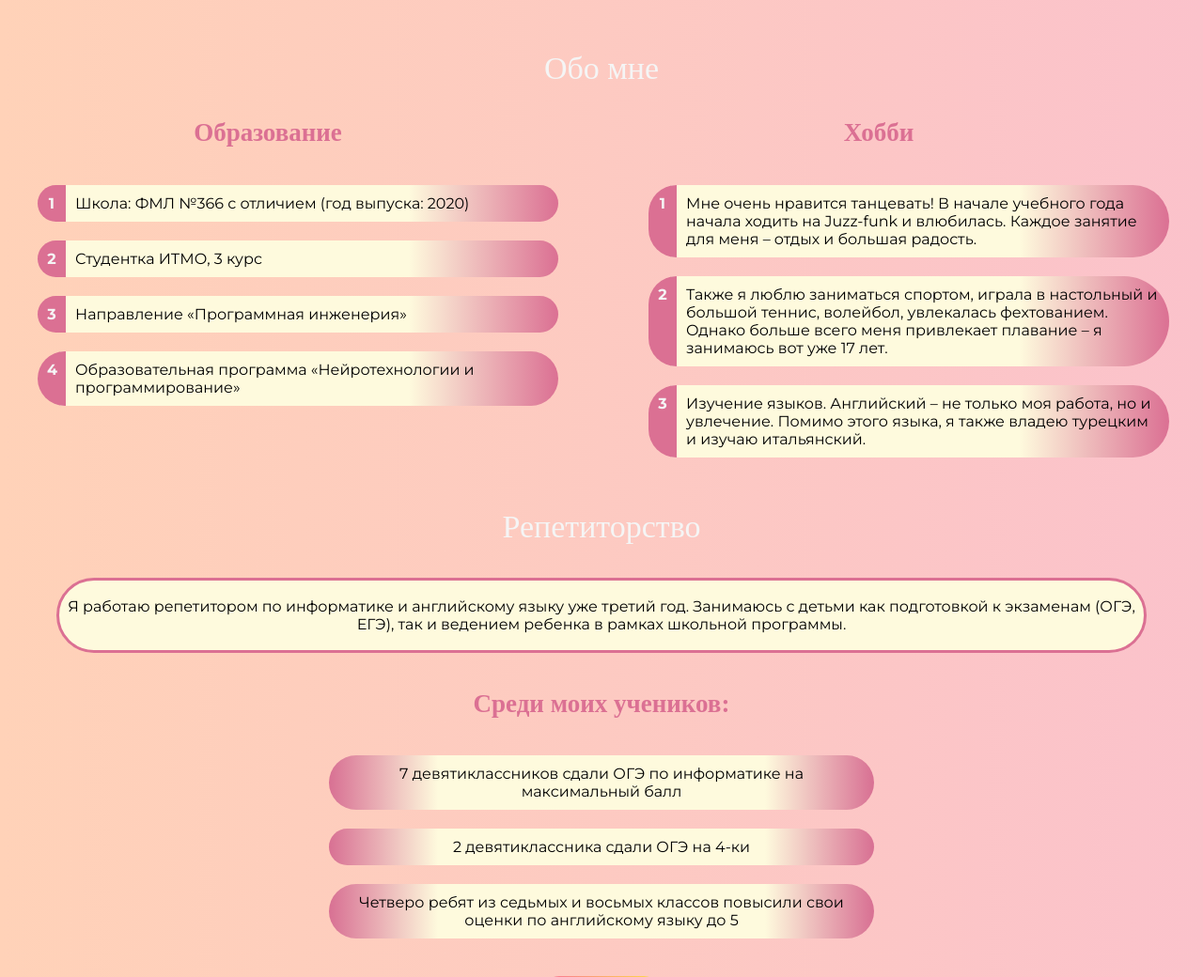
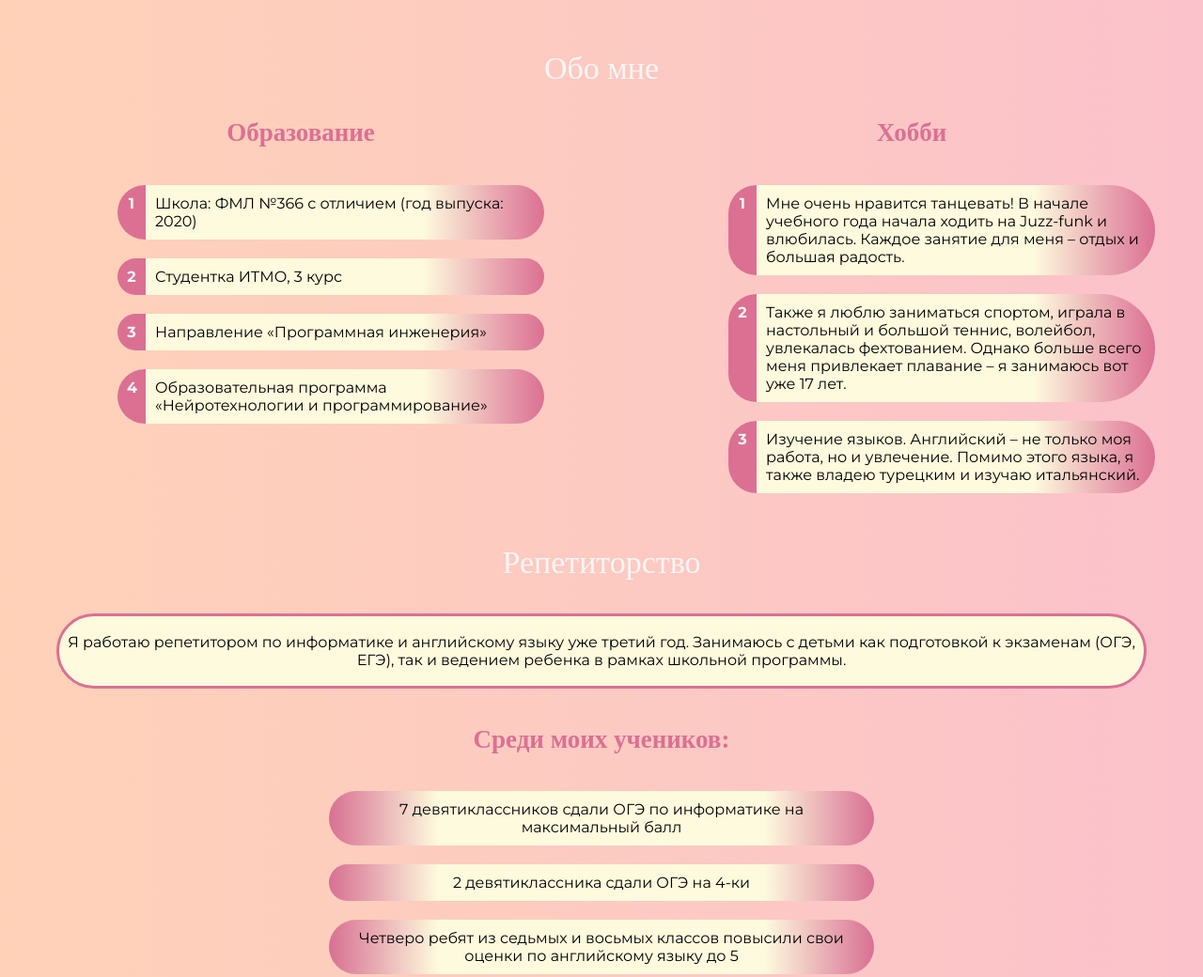
Before and after one commit to stepancar-web-programming/2022-fall-lab-portfolio-klimakova-taisiya-fedorovna, a website: page html/index.html in a window 1280 px wide. Shown: the part 840-1880 px from the top of the page at 94% size. Drawn offline with nearby package versions, Linux system fonts and the light colour scheme.

Commit message:
Update index.html

```diff
--- a/html/index.html
+++ b/html/index.html
@@ -36,7 +36,6 @@
           Привет, меня зовут Тая, и я уже на протяжении 3-х лет помогаю детям сдавать экзамены на высшем уровне!
         </p>
 
-
         <div class="hero__links">
           <a class="hero__link" href="https://vk.com/id231100292" title="vk"><i class='bx bxl-vk'></i></a>
           <a class="hero__link" href="https://instagram.com/taya_klimakova?igshid=YmMyMTA2M2Y=" title="instagram"><i class='bx bxl-instagram'></i></a>
@@ -50,10 +49,10 @@
   <div class = "information">
     <h1 class="something_me">Обо мне</h1>
   </div>
+
   <div class="myself">
-
-
-      <div class="education">
+      <div class="container education">
+        <div class="myself_about">
           <h2 class ="education_title">Образование</h2>
           <ol class="hobby_list">
             <li>Школа: ФМЛ №366 с отличием (год выпуска: 2020)</li>
@@ -62,8 +61,10 @@
             <li>Образовательная программа «Нейротехнологии и программирование»</li>
           </ol>
         </div>
+      </div>
 
-      <div class="hobby">
+      <div class="container hobby">
+        <div class="myself_about">
           <h2 class="hobby_title">Хобби</h2>
           <ol class="hobby_list">
             <li>Мне очень нравится танцевать! В начале учебного года начала ходить на Juzz-funk и влюбилась. Каждое занятие для меня – отдых и большая радость. </li>
@@ -72,22 +73,27 @@
           </ol>
         </div>
       </div>
+  </div>
+
   <div class = "information">
     <h1 class="something_me">Репетиторство</h1>
   </div>
+
   <div class="myself">
-
     <div class="tutoring">
+      <div class="tutoring_about">
         <div class ="length">
           <p>Я работаю репетитором по информатике и английскому языку уже третий год. Занимаюсь с детьми как подготовкой к экзаменам (ОГЭ, ЕГЭ), так и ведением ребенка в рамках школьной программы.</p>
         </div>
+
         <h2 class="learners">Среди моих учеников:</h2>
+
         <ul class="achievements">
           <li>7 девятиклассников сдали ОГЭ по информатике на максимальный балл</li>
           <li>2 девятиклассника сдали ОГЭ на 4-ки </li>
           <li>Четверо ребят из седьмых и восьмых классов повысили свои оценки по английскому языку до 5</li>
         </ul>
-
+      </div>
     </div>
   </div>
   <div class="button_photo">
```
Lines whose indentation alone changed are shown as unchanged.
